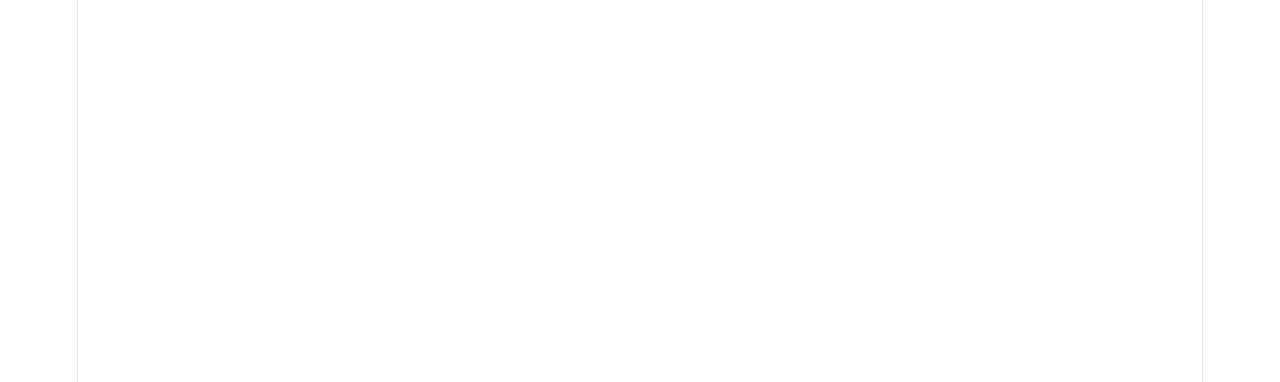
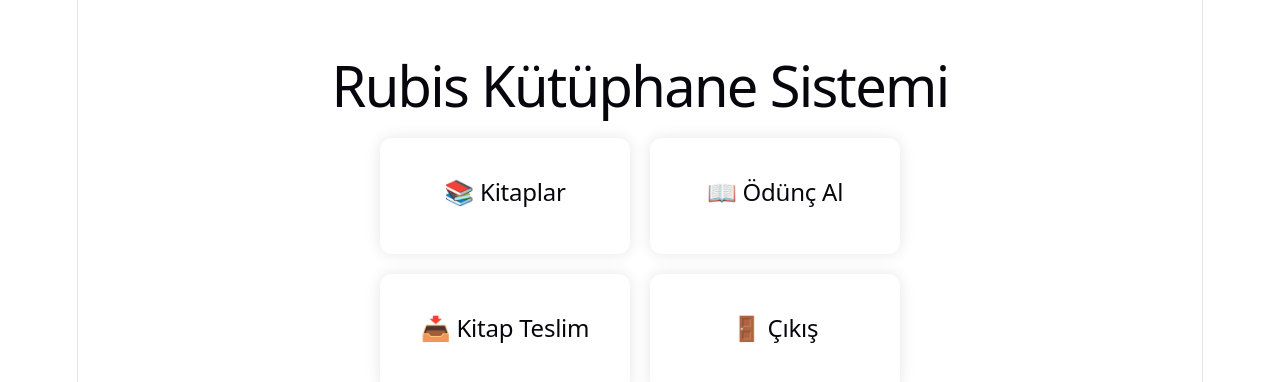
Before and after one commit to Omersmsk1/RubisKutuphaneSistemi, a React app in the folder frontend/: page /dashboard in a window 1280 px wide. Before the commit this address had no page. Shown: the top 382 px of the page. Built offline with nearby package versions, Linux system fonts and the light colour scheme; the HTML template or start-up script is replaced by a standard one.

Commit message:
Dashboard sayfasi eklendi

```diff
--- a/frontend/src/App.jsx
+++ b/frontend/src/App.jsx
@@ -1,12 +1,15 @@
 import { Routes, Route } from "react-router-dom";
+
 import Giris from "./pages/Giris";
 import KayitOl from "./pages/KayitOl";
+import Dashboard from "./pages/Dashboard";
 
 function App() {
   return (
     <Routes>
       <Route path="/" element={<Giris />} />
       <Route path="/kayit" element={<KayitOl />} />
+      <Route path="/dashboard" element={<Dashboard />} />
     </Routes>
   );
 }
--- /dev/null
+++ b/frontend/src/pages/Dashboard.css
@@ -0,0 +1,20 @@
+.dashboard-container {
+    padding: 40px;
+    text-align: center;
+}
+
+.dashboard-grid {
+    margin-top: 40px;
+    display: grid;
+    grid-template-columns: repeat(2, 250px);
+    gap: 20px;
+    justify-content: center;
+}
+
+.card {
+    background: white;
+    padding: 40px;
+    border-radius: 12px;
+    box-shadow: 0 0 15px rgba(0,0,0,0.1);
+    cursor: pointer;
+}
--- a/frontend/src/pages/Dashboard.jsx
+++ b/frontend/src/pages/Dashboard.jsx
@@ -1,5 +1,31 @@
+import "./Dashboard.css";
+
 function Dashboard() {
-  return <h1>Dashboard</h1>;
+  return (
+    <div className="dashboard-container">
+      <h1>Rubis Kütüphane Sistemi</h1>
+
+      <div className="dashboard-grid">
+
+        <div className="card">
+          <h2>📚 Kitaplar</h2>
+        </div>
+
+        <div className="card">
+          <h2>📖 Ödünç Al</h2>
+        </div>
+
+        <div className="card">
+          <h2>📥 Kitap Teslim</h2>
+        </div>
+
+        <div className="card">
+          <h2>🚪 Çıkış</h2>
+        </div>
+
+      </div>
+    </div>
+  );
 }
 
 export default Dashboard;
```
